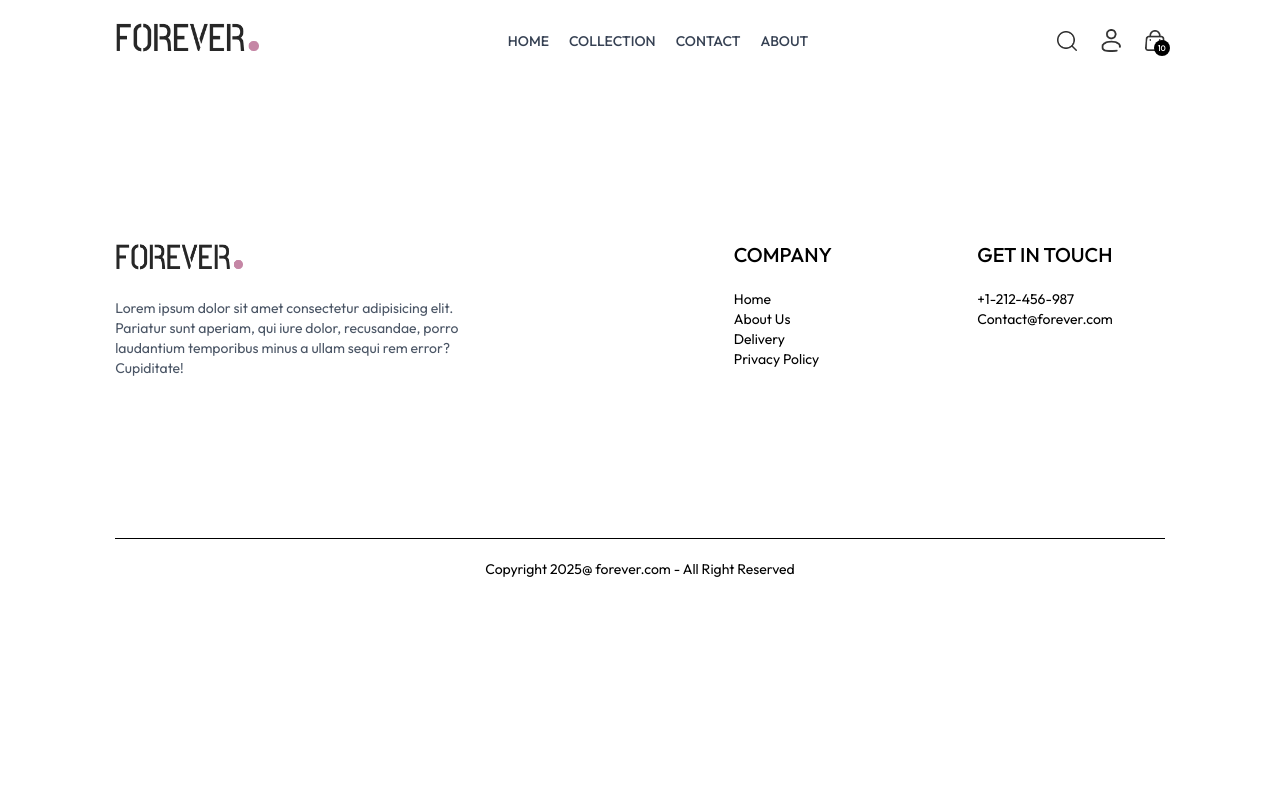
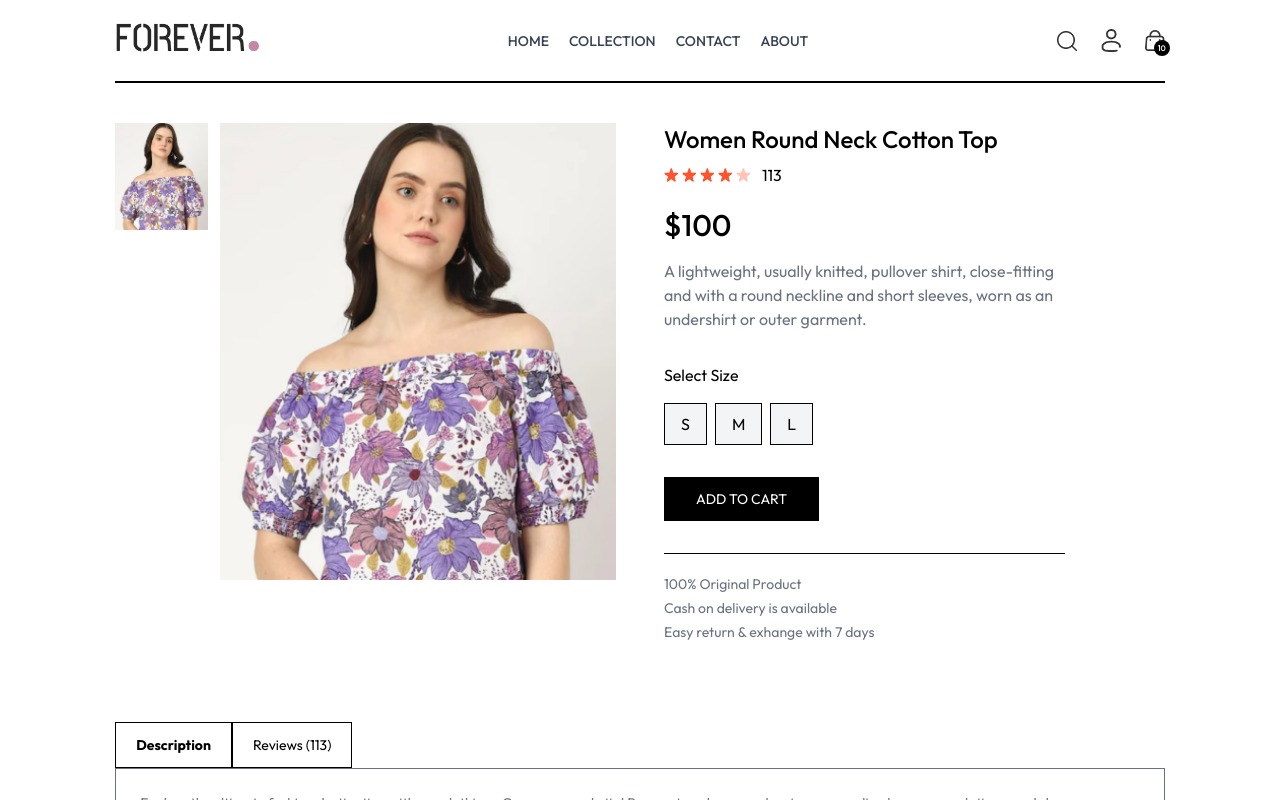
Before and after one commit to AHTHneeuhl/ecommerce-app, a React (Vite) app in the folder frontend/: page /product/aaaaa in a window 1280 px wide. Shown: the top 800 px of the page. Built offline with nearby package versions, Linux system fonts and the light colour scheme.

Commit message:
create product page compoent

```diff
--- a/frontend/src/index.css
+++ b/frontend/src/index.css
@@ -16,6 +16,10 @@ a.active hr {
   font-style: normal;
 }
 
+::-webkit-scrollbar {
+  display: none;
+}
+
 @media (max-width: 640px) {
   a.active {
     background-color: black;
--- a/frontend/src/pages/Product.tsx
+++ b/frontend/src/pages/Product.tsx
@@ -1,5 +1,141 @@
+import { useEffect, useState } from "react";
+import { useParams } from "react-router-dom";
+import { useShop } from "../hooks";
+import { IProduct } from "../context/types";
+import { assets } from "../assets/assets";
+
 const Product = () => {
-  return <div></div>;
+  const { productId } = useParams();
+  const { products, currency } = useShop();
+
+  const [productDetails, setProductDetails] = useState<IProduct | null>(null);
+  const [productImage, setProductImage] = useState("");
+  const [productSize, productSetSize] = useState("");
+
+  const fetchProductDetails = () => {
+    const product = products.find((product) => product._id === productId);
+    if (product) {
+      setProductDetails(product);
+      setProductImage(product.image[0]);
+      return null;
+    }
+  };
+
+  useEffect(() => {
+    fetchProductDetails();
+  }, [productId]);
+
+  return productDetails ? (
+    <div className="border-t-2 pt-10 transition-opacity ease-in duration-500 opacity-100">
+      {/* Product Details */}
+      <div className="flex gap-12 sm:gap-12 flex-col sm:flex-row">
+        {/* Product Images */}
+        <div className="flex-1 flex flex-col-reverse gap-3 sm:flex-row">
+          <div className="flex sm:flex-col overflow-x-auto sm:overflow-y-scroll justify-between sm:justify-normal w-full sm:w-[18.7%]">
+            {productDetails.image.map((elem) => (
+              <img
+                key={elem}
+                src={elem}
+                alt={elem}
+                className="w-[24%] sm:w-full sm:mb-3 shrink-0 cursor-pointer"
+                onClick={() => setProductImage(elem)}
+              />
+            ))}
+          </div>
+          <div className="w-full sm:w-[80%]">
+            <img src={productImage} alt="" className="w-full h-auto" />
+          </div>
+        </div>
+        {/* Product Details */}
+        <div className="flex-1">
+          <h1 className="font-medium text-2xl">{productDetails.name}</h1>
+          <div className="flex items-center gap-1 mt-2">
+            <img
+              src={assets.star_icon}
+              alt="product rating"
+              className="w-3.5"
+            />
+            <img
+              src={assets.star_icon}
+              alt="product rating"
+              className="w-3.5"
+            />
+            <img
+              src={assets.star_icon}
+              alt="product rating"
+              className="w-3.5"
+            />
+            <img
+              src={assets.star_icon}
+              alt="product rating"
+              className="w-3.5"
+            />
+            <img
+              src={assets.star_dull_icon}
+              alt="product rating"
+              className="w-3.5"
+            />
+            <p className="pl-2">113</p>
+          </div>
+          <p className="mt-5 text-3xl font-medium">
+            {currency}
+            {productDetails.price}
+          </p>
+          <p className="mt-4 text-gray-500 w-4/5">
+            {productDetails.description}
+          </p>
+          <div className="flex flex-col gap-4 my-8">
+            <p>Select Size</p>
+            <div className="flex gap-2">
+              {productDetails.sizes.map((size) => (
+                <button
+                  key={size}
+                  className={`border py-2 px-4 bg-gray-100 cursor-pointer ${
+                    size === productSize ? "border-orange-500" : ""
+                  }`}
+                  onClick={() => productSetSize(size)}
+                >
+                  {size}
+                </button>
+              ))}
+            </div>
+          </div>
+          <button className="bg-black text-white px-8 py-3 text-sm active:bg-gray-700 cursor-pointer">
+            ADD TO CART
+          </button>
+          <hr className="mt-8 sm:w-4/5" />
+          <div className="text-sm text-gray-500 mt-5 flex flex-col gap-1">
+            <p>100% Original Product</p>
+            <p>Cash on delivery is available</p>
+            <p>Easy return & exhange with 7 days</p>
+          </div>
+        </div>
+      </div>
+      {/* Description & Reviews */}
+      <div className="mt-20">
+        <div className="flex">
+          <b className="border px-5 py-3 text-sm">Description</b>
+          <p className="border px-5 py-3 text-sm">Reviews (113)</p>
+        </div>
+        <div className="flex flex-col gap-4 border px-6 py-6 text-sm text-gray-500">
+          <p>
+            Explore the ultimate fashion destination with our clothing eCommerce
+            website! Browse trendy apparel, enjoy personalized recommendations,
+            and shop confidently with secure payments, easy returns, and fast
+            delivery. Stay stylish effortlessly!
+          </p>
+          <p>
+            Step into style with our clothing eCommerce store! Discover curated
+            fashion collections, enjoy seamless shopping, secure payments, and
+            quick delivery. Your perfect wardrobe is just a click away!
+          </p>
+        </div>
+      </div>
+      {/* Related Products */}
+    </div>
+  ) : (
+    <div className="opacity-0" />
+  );
 };
 
 export default Product;
```
